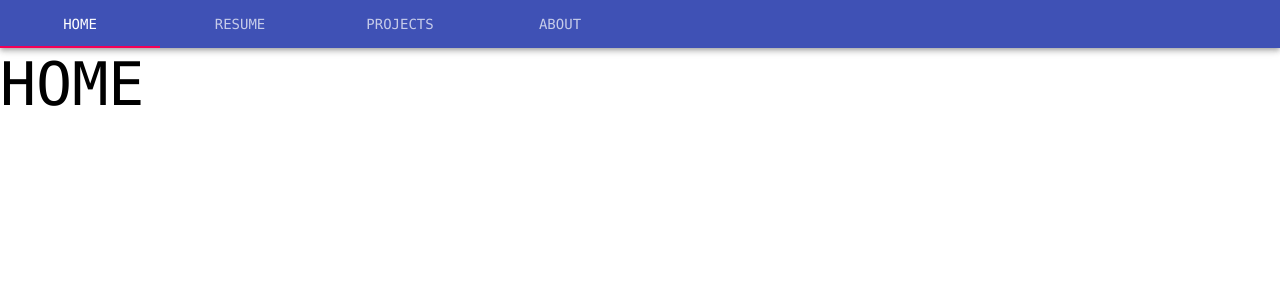
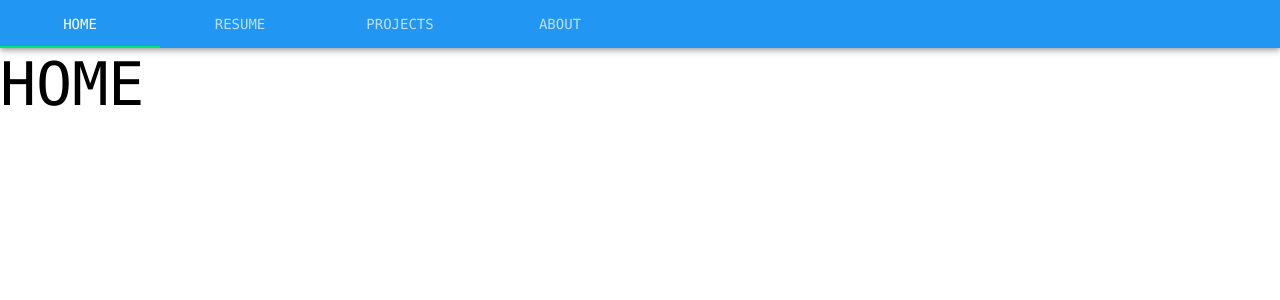
Before and after one commit to logar16/my-site, a React (Create React App) app: page / in a window 1280 px wide. Shown: the top 300 px of the page. Built offline with nearby package versions, Linux system fonts and the light colour scheme.

Commit message:
Update Theme colors

```diff
--- a/src/theme.js
+++ b/src/theme.js
@@ -1,9 +1,23 @@
 import { createMuiTheme } from '@material-ui/core/styles';
 
 const theme = createMuiTheme({
+  palette: {
+    primary: {
+      light: '#6ec6ff',
+      main: '#2196f3',
+      dark: '#0069c0',
+      contrastText: '#fff',
+    },
+    secondary: {
+      light: '#66ffa6',
+      main: '#00e676',
+      dark: '#00b248',
+      contrastText: '#000',
+    },
+  },
   typography: {
     fontFamily: ['"Consolas"', 'Open Sans'].join(',')
-    }
+    },
 })
 
 export default theme;
```
Also changed, not shown: 1 other file (tests, documents, lock files or other folders).
